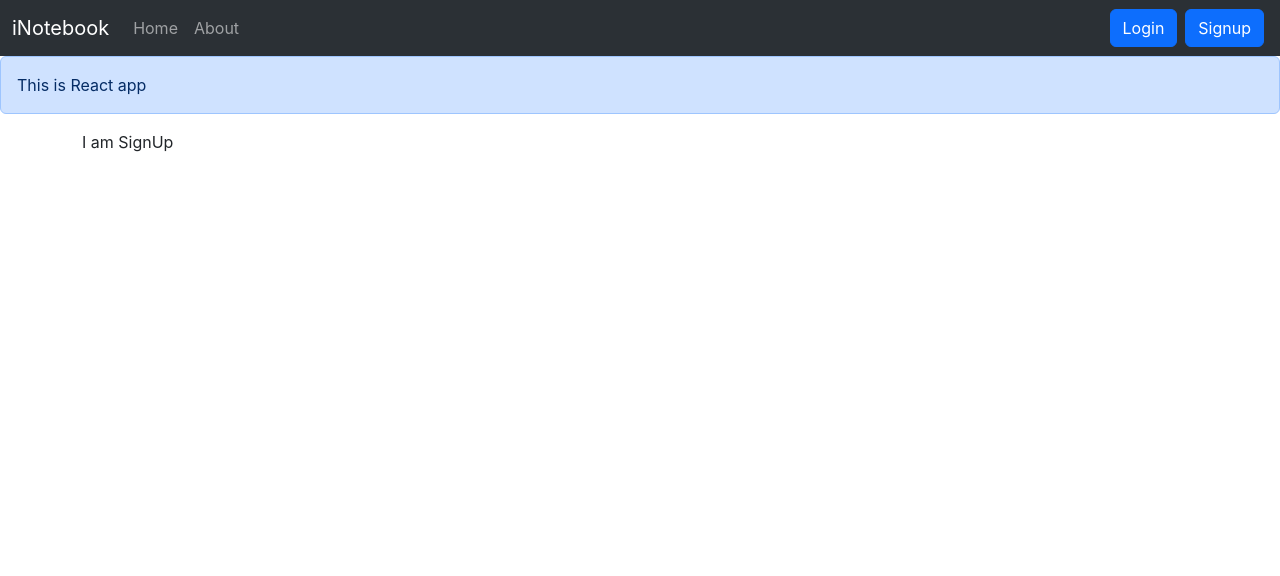
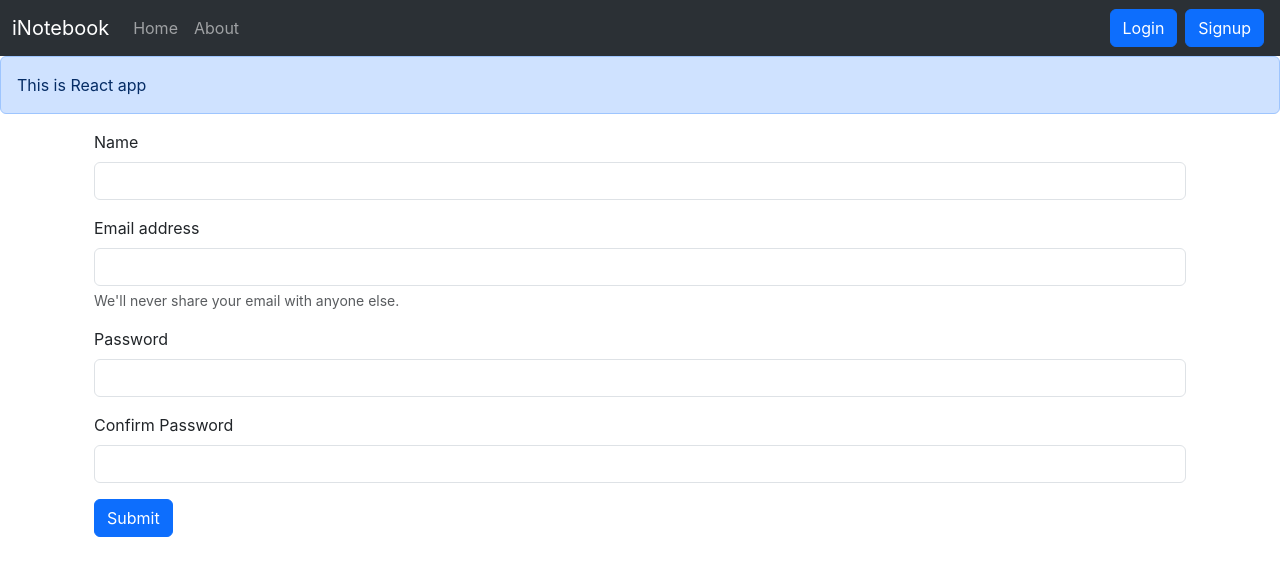
Before and after one commit to swaraj-ssk/iNotebook-with-React-and-Express, a React (Create React App) app: page /signup in a window 1280 px wide. Shown: the top 576 px of the page. Built offline with nearby package versions, Linux system fonts and the light colour scheme.

Commit message:
Adding SignUp component

```diff
--- a/src/components/Login.js
+++ b/src/components/Login.js
@@ -32,8 +32,8 @@ const Login = () => {
         else{
             alert("Invalid credentials");
         }
+    }
 
-    }
     return (
         <div>
             <form onSubmit={handleSubmit}>
--- a/src/components/Signup.js
+++ b/src/components/Signup.js
@@ -1,11 +1,69 @@
-import React from 'react'
+import React, { useState } from 'react'
+import { useNavigate } from 'react-router-dom';
 
 const Signup = () => {
-  return (
-    <div>
-        I am SignUp
-    </div>
-  )
+
+    const [credentials, setCredentials] = useState({ name: "", email: "", password: "", cpassword: "" });
+
+    const onChange = (e) => {
+        setCredentials({ ...credentials, [e.target.name]: e.target.value })
+    }
+
+    const navigate = useNavigate();
+
+    const handleSubmit = async (e) => {
+        e.preventDefault();
+        const { name, email, password, cpassword } = credentials;
+
+        if (password === cpassword) {
+            const response = await fetch("http://localhost:7789/api/auth/createuser", {
+                method: 'POST',
+                headers: {
+                    'Content-Type': 'application/json'
+                },
+                body: JSON.stringify({ name, email, password })
+            })
+            const json = await response.json();
+            console.log(json)
+
+            if (json.success) {
+                //Save auth token and redirect
+                localStorage.setItem('token', json.authtoken);
+                navigate("/");
+            }
+            else{
+                alert("Invalid credentials");
+            }
+        }
+        else {
+            alert("Invalid credentials");
+        }
+    }
+
+    return (
+        <div className='container'>
+            <form onSubmit={handleSubmit}>
+                <div className="mb-3">
+                    <label htmlFor="email" className="form-label">Name</label>
+                    <input type="text" className="form-control" id="name" name='name' onChange={onChange} aria-describedby="emailHelp" />
+                </div>
+                <div className="mb-3">
+                    <label htmlFor="email" className="form-label">Email address</label>
+                    <input type="email" className="form-control" id="email" name='email' onChange={onChange} aria-describedby="emailHelp" />
+                    <div id="emailHelp" className="form-text">We'll never share your email with anyone else.</div>
+                </div>
+                <div className="mb-3">
+                    <label htmlFor="password" className="form-label">Password</label>
+                    <input type="password" className="form-control" name='password' onChange={onChange} id="password" minLength={5} required />
+                </div>
+                <div className="mb-3">
+                    <label htmlFor="cpassword" className="form-label">Confirm Password</label>
+                    <input type="password" className="form-control" name='cpassword' onChange={onChange} id="cpassword" minLength={5} required />
+                </div>
+                <button type="submit" className="btn btn-primary">Submit</button>
+            </form>
+        </div>
+    )
 }
 
 export default Signup
```
Also changed, not shown: 1 other file (tests, documents, lock files or other folders).
